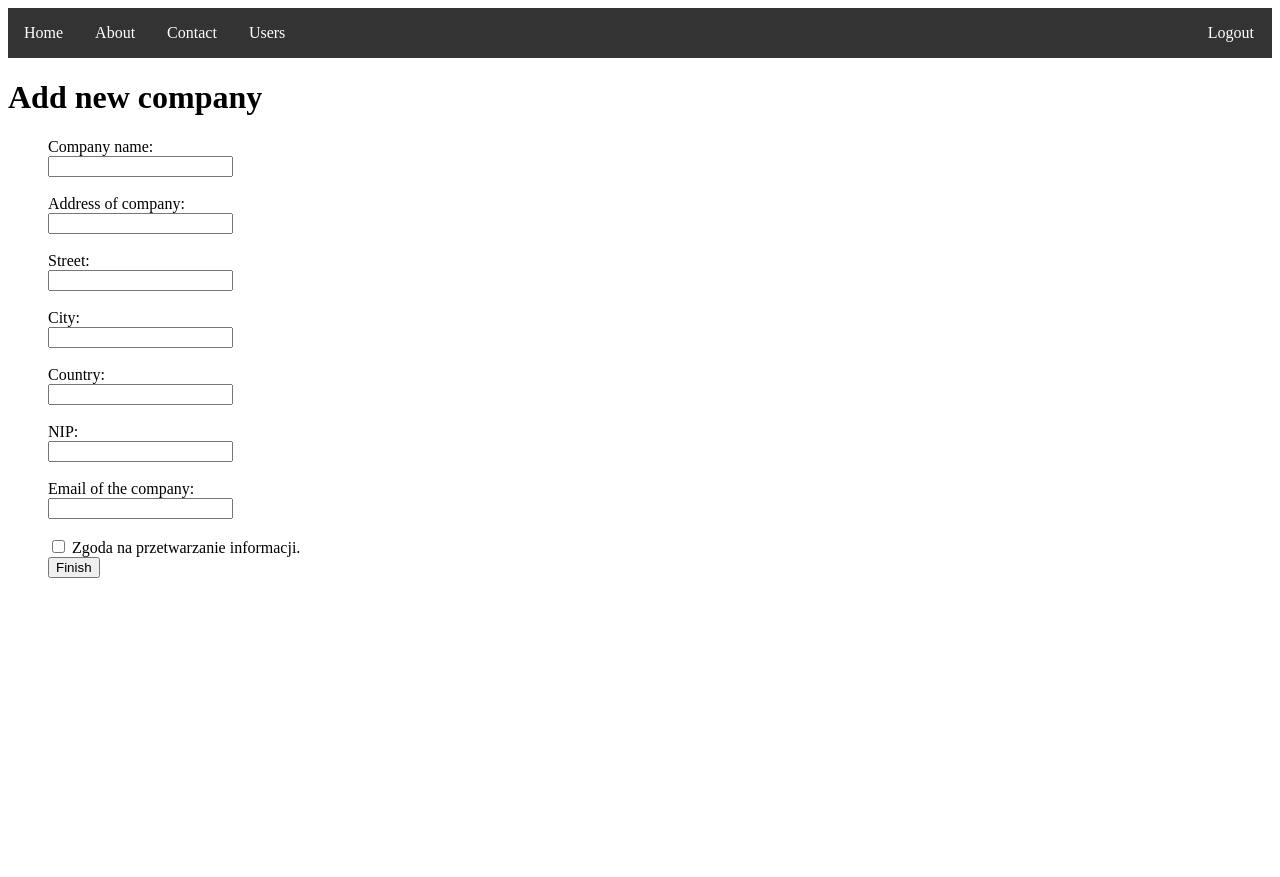
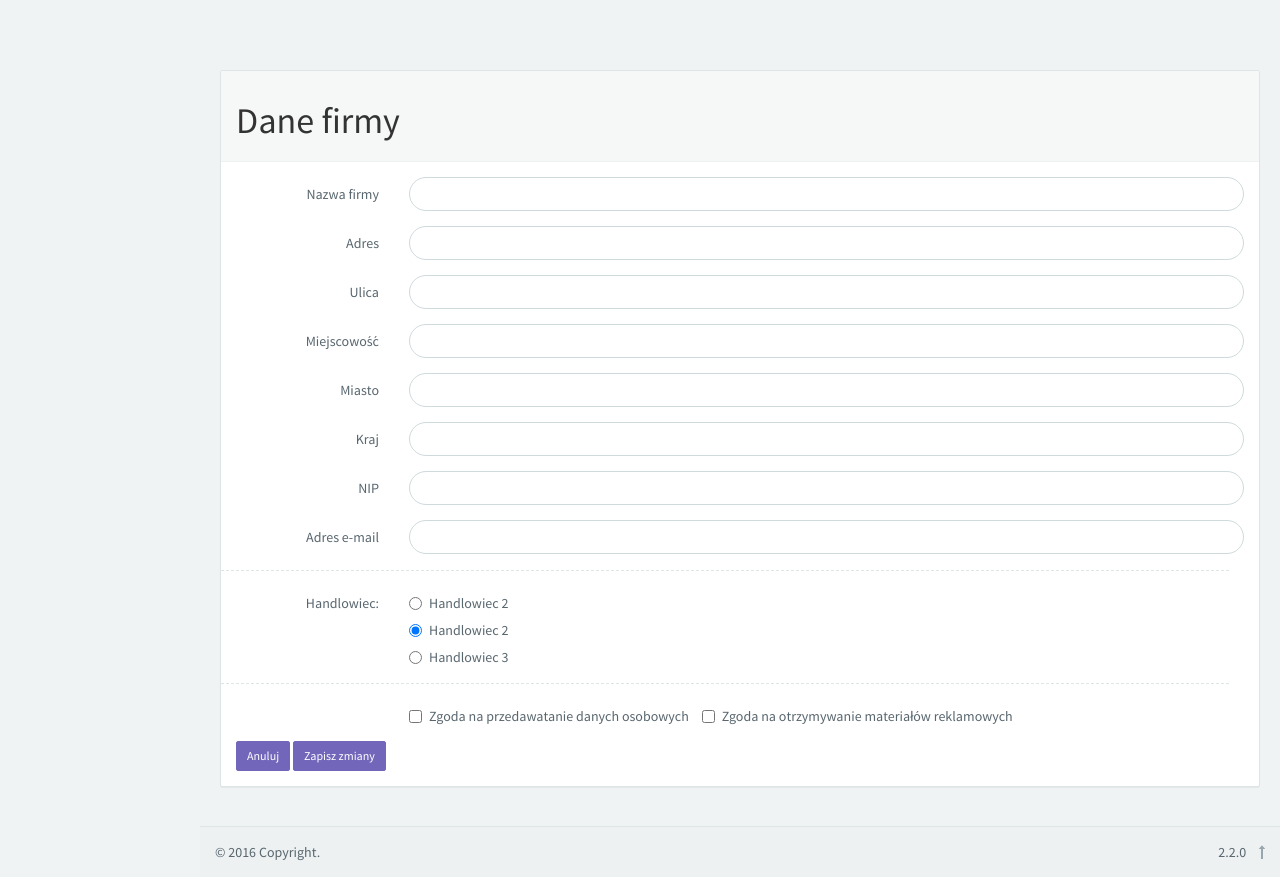
Before and after one commit to RafalBysiek/SimpleCMS, a PHP site: page /html/add_company.php in a window 1280 px wide. Before the commit the page ends 578 px from the top, so only its background shows below. Run offline with PHP 8.4, Linux system fonts and the light colour scheme.

Commit message:
Added Company dto

```diff
--- a/controllers/PagesController.php
+++ b/controllers/PagesController.php
@@ -23,8 +23,4 @@ class PagesController {
 	public function contact() {
 		return $this->viewResolver->view('contact');
 	}
-	public function add_company() {
-		return $this->viewResolver->view('add_company');
-	}
-
 }
--- a/controllers/RegistrationController.php
+++ b/controllers/RegistrationController.php
@@ -24,7 +24,6 @@ class RegistrationController {
 		return $this->viewResolver->view('page_signup');
 	}
 
-	// TODO
 	public function processRegistration() {
 		$user = $this->createUser();
 
--- a/html/add_company.php
+++ b/html/add_company.php
@@ -1,28 +1,150 @@
-<?php require('partials/head.php'); ?>
+<!DOCTYPE html>
+<html lang="en" class="">
+<head>
+  <meta charset="utf-8" />
+  <title>Html version | Angulr</title>
+  <meta name="description" content="app, web app, responsive, responsive layout, admin, admin panel, admin dashboard, flat, flat ui, ui kit, AngularJS, ui route, charts, widgets, components" />
+  <meta name="viewport" content="width=device-width, initial-scale=1, maximum-scale=1" />
+  <link rel="stylesheet" href="../libs/assets/animate.css/animate.css" type="text/css" />
+  <link rel="stylesheet" href="../libs/assets/font-awesome/css/font-awesome.min.css" type="text/css" />
+  <link rel="stylesheet" href="../libs/assets/simple-line-icons/css/simple-line-icons.css" type="text/css" />
+  <link rel="stylesheet" href="../libs/jquery/bootstrap/dist/css/bootstrap.css" type="text/css" />
 
-	<?php require('partials/nav_logged.php'); ?>
+  <link rel="stylesheet" href="css/font.css" type="text/css" />
+  <link rel="stylesheet" href="css/app.css" type="text/css" />
 
-	<h1>Add new company</h1>
+</head>
+<body>
+<div class="app app-header-fixed ">
 
-		<form method="POST" action="/AddingCompany">
-		<ul style="list-style-type:none">
-			Company name:
-			<li><input type="text" name="name_company"></li><br>
-			Address of company:
-			<li><input type="text" name="address_company"></li><br>
-			Street:
-			<li><input type="text" name="street_company"></li><br>
-			City:
-			<li><input type="text" name="city_company"></li><br>
-			Country:
-			<li><input type="text" name="country_company"></li><br>
-			NIP:
-			<li><input type="number" name="NIP_company"></li><br>
-			Email of the company:
-			<li><input type="email" name="email_company"></li><br>
-			<input value="checkbox" type="checkbox"> Zgoda na przetwarzanie informacji.<br>
-			<li><button type="submit" name="submit">Finish</button></li>
-		</ul>
-	</form>
 
-<?php require('partials/footer.php'); ?>
+
+  <!-- content -->
+  <div id="content" class="app-content" role="main">
+  	<div class="app-content-body ">
+
+<div class="wrapper-md" ng-controller="FormDemoCtrl">
+
+  <div class="panel panel-default">
+    <div class="panel-heading font-bold">
+      <h1>Dane firmy</h1>
+    </div>
+    <div class="panel-body">
+      <form class="form-horizontal" method="POST" action="/addCompany">
+        <div class="form-group">
+          <label class="col-sm-2 control-label">Nazwa firmy</label>
+          <div class="col-sm-10">
+            <input type="text" class="form-control rounded">
+          </div>
+        </div>
+        <div class="form-group">
+          <label class="col-sm-2 control-label">Adres</label>
+          <div class="col-sm-10">
+            <input type="text" class="form-control rounded">
+          </div>
+        </div>
+        <div class="form-group">
+          <label class="col-sm-2 control-label">Ulica</label>
+          <div class="col-sm-10">
+            <input type="text" class="form-control rounded">
+          </div>
+        </div><div class="form-group">
+          <label class="col-sm-2 control-label">Miejscowość</label>
+          <div class="col-sm-10">
+            <input type="text" class="form-control rounded">
+          </div>
+        </div>
+        <div class="form-group">
+          <label class="col-sm-2 control-label">Miasto</label>
+          <div class="col-sm-10">
+            <input type="text" class="form-control rounded">
+          </div>
+        </div>
+        <div class="form-group">
+          <label class="col-sm-2 control-label">Kraj</label>
+          <div class="col-sm-10">
+            <input type="text" class="form-control rounded">
+          </div>
+        </div>
+        <div class="form-group">
+          <label class="col-sm-2 control-label">NIP</label>
+          <div class="col-sm-10">
+            <input type="text" class="form-control rounded">
+          </div>
+        </div><div class="form-group">
+          <label class="col-sm-2 control-label">Adres e-mail</label>
+          <div class="col-sm-10">
+            <input type="text" class="form-control rounded">
+          </div>
+        </div>
+
+
+        <div class="line line-dashed b-b line-lg pull-in"></div>
+        <div class="form-group">
+          <label class="col-sm-2 control-label">Handlowiec:</label>
+          <div class="col-sm-10">
+            <div class="radio">
+              <label>
+                <input type="radio" name="optionsRadios" id="optionsRadios1" value="option1" checked>
+                Handlowiec 2
+              </label>
+            </div>
+            <div class="radio">
+              <label>
+                <input type="radio" name="optionsRadios" id="optionsRadios1" value="option1" checked>
+                Handlowiec 2
+              </label>
+            </div>
+            <div class="radio">
+              <label>
+                <input type="radio" name="optionsRadios" id="optionsRadios2" value="option2">
+                Handlowiec 3
+              </label>
+            </div>
+          </div>
+        </div>
+
+        <div class="line line-dashed b-b line-lg pull-in"></div>
+        <div class="form-group">
+          <label class="col-sm-2 control-label"></label>
+          <div class="col-sm-10">
+            <label class="checkbox-inline">
+              <input type="checkbox" value="option1"> Zgoda na przedawatanie danych osobowych
+            </label>
+            <label class="checkbox-inline">
+              <input type="checkbox" value="option2"> Zgoda na otrzymywanie materiałów reklamowych
+            </label>
+          </div>
+        </div>
+
+        <button type="submit" class="btn btn-sm btn-primary">Anuluj</button>
+        <button type="submit" class="btn btn-sm btn-primary">Zapisz zmiany</button>
+       </form>
+	</div>
+  </div>
+  <!-- /content -->
+
+  <!-- footer -->
+  <footer id="footer" class="app-footer" role="footer">
+    <div class="wrapper b-t bg-light">
+      <span class="pull-right">2.2.0 <a href ui-scroll="app" class="m-l-sm text-muted"><i class="fa fa-long-arrow-up"></i></a></span>
+      &copy; 2016 Copyright.
+    </div>
+  </footer>
+  <!-- / footer -->
+
+
+
+</div>
+
+<script src="../libs/jquery/jquery/dist/jquery.js"></script>
+<script src="../libs/jquery/bootstrap/dist/js/bootstrap.js"></script>
+<script src="js/ui-load.js"></script>
+<script src="js/ui-jp.config.js"></script>
+<script src="js/ui-jp.js"></script>
+<script src="js/ui-nav.js"></script>
+<script src="js/ui-toggle.js"></script>
+<script src="js/ui-client.js"></script>
+
+</body>
+</html>
--- a/html/partials/nav.php
+++ b/html/partials/nav.php
@@ -5,6 +5,7 @@
 		<li id="menuli"><a href="/about">About</a></li>
 		<li id="menuli"><a href="/contact">Contact</a></li>
 		<li id="menuli"><a href="/users">Users</a></li>
+		<li id="menuli"><a href="/addCompany">Company</a></li>
 		<?php if (isset($_SESSION['email'])) {
 			echo '<li id="menuli"><a href="/logout" style="position: absolute; right: 10px;">Logout</a></li>';
 		} else {
--- a/routes.php
+++ b/routes.php
@@ -6,8 +6,8 @@ $router->get('contact', 'PagesController@contact');
 $router->post('names', 'controllers/add-name.php');
 $router->get('users', 'UsersController@index');
 $router->post('users', 'UsersController@store');
-$router->get('add_company', 'PagesController@add_company');
-$router->post('add_company', 'Add_companyController@AddingCompany');
+$router->get('addCompany', 'CompanyController@showCompany');
+$router->post('addCompany', 'CompanyController@addCompany');
 
 // LoginController
 $router->get('login', 'LoginController@showLogin');
```
Also changed, not shown: controllers/CompanyController.php (added, +39 -0 lines), dto/Company.php (+67 -35 lines), service/RegistrationService.php (+6 -2 lines), 2 other files.
